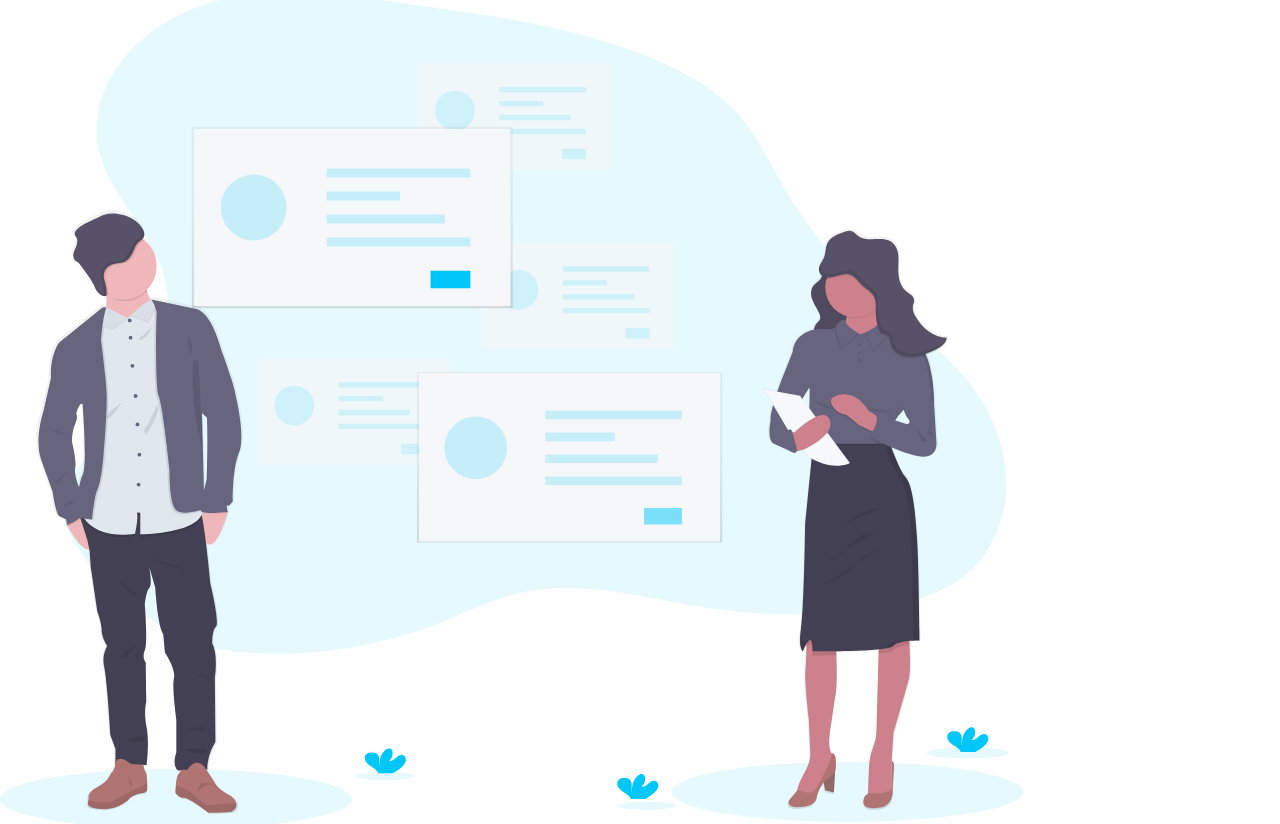
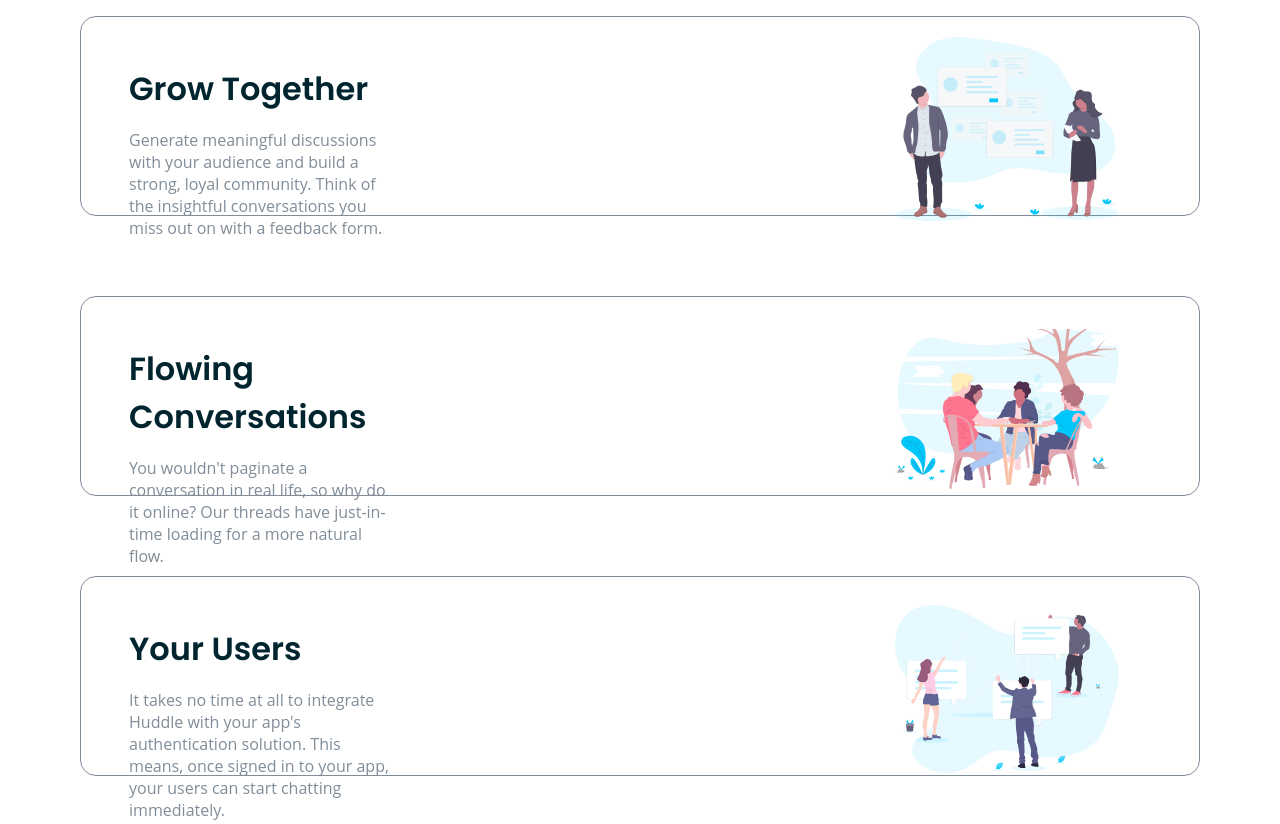
Before and after one commit to TheCoderGuru/huddle-landing-page-with-alternating-feature-blocks, a plain HTML site: page index.html in a window 1280 px wide. Shown: the part 640-1464 px from the top of the page. Drawn offline with nearby package versions, Linux system fonts and the light colour scheme.

Commit message:
Updated the code by adding some minor changes

```diff
--- a/index.html
+++ b/index.html
@@ -63,10 +63,10 @@
           </p>
         </div>
         <div>
-          <img src="./images/illustration-grow-together.svg" alt="" />
+          <img class="grid__image" src="./images/illustration-grow-together.svg" alt="" />
         </div>
       </div>
-      <div class="grid-container position-left">
+      <div class="grid-container">
         <div class="grid">
           <h1 class="grid__title">Flowing Conversations</h1>
           <p class="grid__description">
@@ -76,7 +76,7 @@
           </p>
         </div>
         <div>
-          <img src="./images/illustration-flowing-conversation.svg" alt="" />
+          <img class="grid__image position-left" src="./images/illustration-flowing-conversation.svg" alt="" />
         </div>
       </div>
       <div class="grid-container">
@@ -89,7 +89,7 @@
           </p>
         </div>
         <div>
-          <img src="./images/illustration-your-users.svg" alt="" />
+          <img class="grid__image" src="./images/illustration-your-users.svg" alt="" />
         </div>
       </div>
       <div class="popup-box">
--- a/style.css
+++ b/style.css
@@ -71,7 +71,7 @@
   padding-inline: 3rem;
   padding-block: 1rem;
   border-radius: 2rem;
-  font-size: .8rem;
+  font-size: 0.8rem;
   font-family: var(--font-os);
   font-weight: 700;
   color: white;
@@ -94,9 +94,49 @@
   padding-bottom: 0.5rem;
 }
 
-.hero__img{
+.hero__img {
   aspect-ratio: 1 / 1;
   object-fit: contain;
   height: 32rem;
+}
+
+.grid {
+  padding: 3em;
+}
+
+.grid-container {
+  display: grid;
+  border: .1px solid var(--grayish-blue);
+  grid-template-columns: repeat(2, 1fr);
+  margin: 5em;
+  position: relative;
+  height: 25vh;
+  width: fit-content;
+  border-radius: 1em;
+}
+
+.grid__image {
+  aspect-ratio: 1 / 1;
+  object-fit: contain;
+  height: 14rem;
+  top: 0;
+  right: 5em;
+  position: absolute;
+}
+
+.grid__title{
+  color: var(--very-dark-cyan);
+  font-family: var(--font-poppins);
+}
+
+.grid__description{
+  margin-top: 1em;
+  font-family: var(--font-os);
+}
+
+.grid:nth-child(1){
+  width: 64%;
+  font-weight: 400;
+  color: var(--grayish-blue);
 
 }
```
